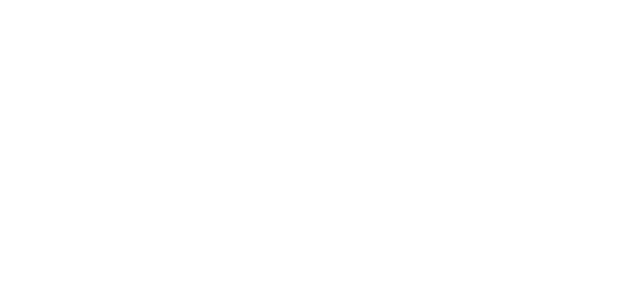
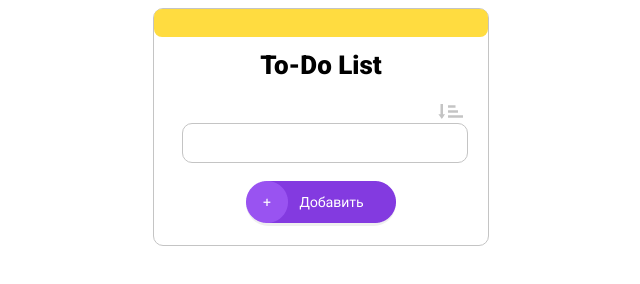
Before and after one commit to cignoBianco/algModule2, a plain HTML site: page index.html in a window 1280 px wide. Shown: the whole page, without its empty margins (319-959 px from the left). Drawn offline with Linux system fonts and the light colour scheme.

Commit message:
накинул верстку

```diff
--- a/index.html
+++ b/index.html
@@ -8,6 +8,21 @@
     <title>ModuleTwo</title>
 </head>
 <body>
+    <div class="wrapper">
+        <div class="polosa__To__Do__list"></div>
+        <div class="container__To__Do__list">
+            <h1 class="title__To__Do__list">To-Do List</h1>
+            <div class="image__container__To__Do__list">
+                <img class="image__To__Do__list" src="/image/Group__38.png" alt = "стрелка">
+            </div>
+            <form class="form__To__Do__list">
+                <input class="input__To__Do__list" name="text__To__Do__list" type="text">
+                <button class="button__To__Do__list">
+                    <img class="img__button__To__Do__list" src="/image/Group__41.png" alt="знак плюс">
+                </button>
+            </form>
+        </div>
+    </div>
     <script src="/script.js"></script>
 </body>
 </html>
--- a/script.js
+++ b/script.js
@@ -0,0 +1,6 @@
+let button = document.querySelector('.button');
+button.addEventListener('click', clickButton);
+
+function clickButton() {
+    alert('hi');
+}
--- a/style.css
+++ b/style.css
@@ -0,0 +1,58 @@
+@import url('https://fonts.googleapis.com/css2?family=Roboto:ital,wght@0,100;0,300;0,400;0,500;0,700;0,900;1,100;1,300;1,400;1,500;1,700;1,900&display=swap');
+
+.wrapper {
+    font-family: "Roboto", sans-serif;
+    border: 1px solid #C4C4C4;
+    box-sizing: border-box;
+    border-radius: 10px;
+    width: 336px;
+    margin: auto;
+}
+.wrapper .polosa__To__Do__list {
+    background: #FFDC40;
+    width: 100%;
+    height: 28px;
+    border-radius: 8px;
+}
+.wrapper .container__To__Do__list .title__To__Do__list {
+    font-style: normal;
+    font-weight: 900;
+    font-size: 26px;
+    line-height: 30px;
+    text-align: center;
+    text-transform: capitalize;
+    margin-top: 13px;
+    margin-bottom: 24px;
+}
+
+.wrapper .container__To__Do__list .image__container__To__Do__list {
+padding-left: 283.5px;
+}
+
+.wrapper .container__To__Do__list .button__To__Do__list {
+    border: 0;
+    border-radius: 71px;
+    padding: 0px;
+    margin-left: 92px;
+    margin-top: 18px;
+    margin-bottom: 19px;
+    cursor: pointer;
+  }
+
+  .wrapper .container__To__Do__list .form__To__Do__list .button__To__Do__list .img__button__To__Do__list {
+    width: 100%;
+    height: 100%;
+  }
+
+  .input__To__Do__list {
+      margin-left: 28px;
+      border: 1px solid #C4C4C4;
+      box-sizing: border-box;
+      border-radius: 10px;
+      height: 40px;
+      width: 286px;
+      font-style: normal;
+      font-weight: normal;
+      font-size: 14px;
+      line-height: 16px;
+  }
```
Also changed, not shown: image/Group__38.png (added), image/Group__41.png (added), image/Group__91.png (added), image/Rectangle__28.png (added).
